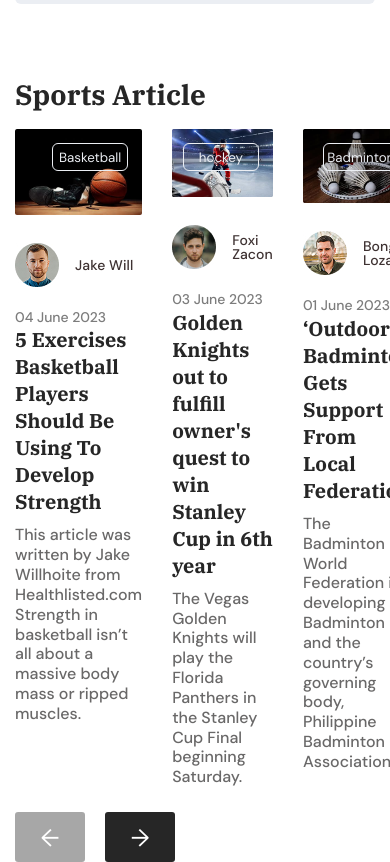
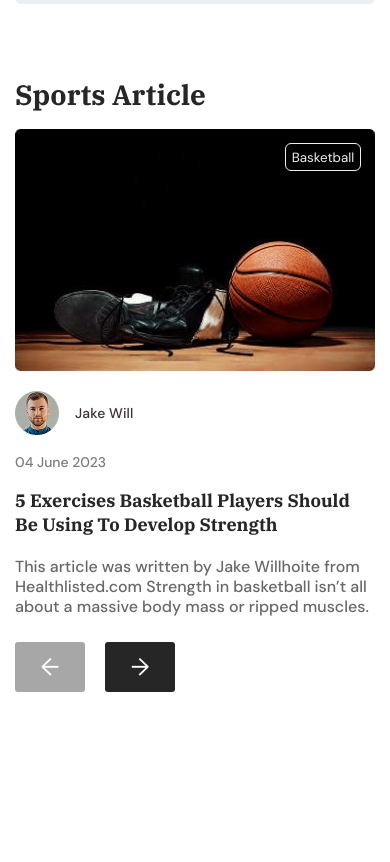
Before and after one commit to LiliiaGalkina/sportnews, a plain HTML site: page index.html in a window 390 px wide. Shown: the part 6931-7793 px from the top of the page. After the commit the page ends 7623 px from the top, so only its background shows below. Drawn offline with nearby package versions, Linux system fonts and the light colour scheme.

Commit message:
second-slider с адаптивом

```diff
--- a/index.html
+++ b/index.html
@@ -530,8 +530,7 @@
                 />
                 <button class="item-slider-articles__button">Basketball</button>
               </div>
-              <div class="item-slider-articles__content content-article">
-                <div class="content-article__autor autor-article">
+                <div class="item-slider-articles__autor autor-article">
                   <img
                     src="./img/articleslider/avatar1.jpg"
                     alt="foto Jake Will"
@@ -539,17 +538,16 @@
                   />
                   <span class="autor-article__name">Jake Will</span>
                 </div>
-                <span class="content-article__info">04 June 2023</span>
-                <h3 class="content-article__title">
+                <span class="item-slider-articles__info">04 June 2023</span>
+                <h3 class="item-slider-articles__title">
                   5 Exercises Basketball Players Should Be Using To Develop
                   Strength
                 </h3>
-                <p class="content-article__text">
+                <p class="item-slider-articles__text">
                   This article was written by Jake Willhoite from
                   Healthlisted.com Strength in basketball isn’t all about a
                   massive body mass or ripped muscles.
                 </p>
-              </div>
             </div>
             <div class="slider-articles__item item-slider-articles">
               <div class="item-slider-articles__img">
@@ -559,8 +557,7 @@
                 />
                 <button class="item-slider-articles__button">hockey</button>
               </div>
-              <div class="item-slider-articles__content content-article">
-                <div class="content-article__autor autor-article">
+                <div class="item-slider-articles__autor autor-article">
                   <img
                     src="./img/articleslider/avatar2.jpg"
                     alt="foto Foxi Zacon"
@@ -568,25 +565,16 @@
                   />
                   <span class="autor-article__name">Foxi Zacon</span>
 				   </div>
-                  <span class="content-article__info">03 June 2023</span>
-                  <h3 class="content-article__title">
-                    Golden Knights out to fulfill owner's quest to win Stanley
-                    Cup in 6th year
-                  </h3>
-                  <p class="content-article__text">
-                    The Vegas Golden Knights will play the Florida Panthers in
-                    the Stanley Cup Final beginning Saturday.
-                  </p>
-
-              </div>
+                  <span class="item-slider-articles__info">03 June 2023</span>
+				  <h3 class="item-slider-articles__title">Golden Knights out to fulfill owner's quest to win Stanley Cup in 6th year</h3>
+                  <p class="item-slider-articles__text">The Vegas Golden Knights will play the Florida Panthers in the Stanley Cup Final beginning Saturday. </p>
             </div>
             <div class="slider-articles__item item-slider-articles">
               <div class="item-slider-articles__img">
                 <img src="./img/articleslider/badminton.jpg" alt="badminton" />
                 <button class="item-slider-articles__button">Badminton</button>
               </div>
-              <div class="item-slider-articles__content content-article">
-                <div class="content-article__autor autor-article">
+                <div class="item-slider-articles__autor autor-article">
                   <img
                     src="./img/articleslider/avatar3.jpg"
                     alt="foto Bong Lozada"
@@ -594,17 +582,15 @@
                   />
                   <span class="autor-article__name">Bong Lozada</span>
 				   </div>
-                  <span class="content-article__info">01 June 2023</span>
-                  <h3 class="content-article__title">
+                  <span class="item-slider-articles__info">01 June 2023</span>
+                  <h3 class="item-slider-articles__title">
                     ‘Outdoor’ Badminton Gets Support From Local Federation
                   </h3>
-                  <p class="content-article__text">
+                  <p class="item-slider-articles__text">
                     The Badminton World Federation is developing Air Badminton
                     and the country’s governing body, Philippine Badminton
                     Association.
                   </p>
-
-              </div>
             </div>
             <div class="slider-articles__item item-slider-articles">
               <div class="item-slider-articles__img">
@@ -614,8 +600,7 @@
                 />
                 <button class="item-slider-articles__button">Basketball</button>
               </div>
-              <div class="item-slider-articles__content content-article">
-                <div class="content-article__autor autor-article">
+                <div class="item-slider-articles__autor autor-article">
                   <img
                     src="./img/articleslider/avatar1.jpg"
                     alt="foto Jake Will"
@@ -623,18 +608,16 @@
                   />
                   <span class="autor-article__name">Jake Will</span>
                 </div>
-                  <span class="content-article__info">04 June 2023</span>
-                  <h3 class="content-article__title">
+                <span class="item-slider-articles__info">04 June 2023</span>
+                <h3 class="item-slider-articles__title">
                   5 Exercises Basketball Players Should Be Using To Develop
                   Strength
                 </h3>
-                  <p class="content-article__text">
+                <p class="item-slider-articles__text">
                   This article was written by Jake Willhoite from
                   Healthlisted.com Strength in basketball isn’t all about a
                   massive body mass or ripped muscles.
                 </p>
-
-              </div>
             </div>
             <div class="slider-articles__item item-slider-articles">
               <div class="item-slider-articles__img">
@@ -644,8 +627,7 @@
                 />
                 <button class="item-slider-articles__button">hockey</button>
               </div>
-              <div class="item-slider-articles__content content-article">
-                <div class="content-article__autor autor-article">
+                <div class="item-slider-articles__autor autor-article">
                   <img
                     src="./img/articleslider/avatar2.jpg"
                     alt="foto Foxi Zacon"
@@ -653,25 +635,22 @@
                   />
                   <span class="autor-article__name">Foxi Zacon</span>
 				   </div>
-                  <span class="content-article__info">03 June 2023</span>
-                  <h3 class="content-article__title">
+                  <span class="item-slider-articles__info">03 June 2023</span>
+                  <h3 class="item-slider-articles__title">
                     Golden Knights out to fulfill owner's quest to win Stanley
                     Cup in 6th year
                   </h3>
-                  <p class="content-article__text">
+                  <p class="item-slider-articles__text">
                     The Vegas Golden Knights will play the Florida Panthers in
                     the Stanley Cup Final beginning Saturday.
                   </p>
-
-              </div>
             </div>
             <div class="slider-articles__item item-slider-articles">
               <div class="item-slider-articles__img">
                 <img src="./img/articleslider/badminton.jpg" alt="badminton" />
                 <button class="item-slider-articles__button">Badminton</button>
               </div>
-              <div class="item-slider-articles__content content-article">
-                <div class="content-article__autor autor-article">
+                <div class="item-slider-articles__autor autor-article">
                   <img
                     src="./img/articleslider/avatar3.jpg"
                     alt="foto Bong Lozada"
@@ -679,17 +658,15 @@
                   />
                   <span class="autor-article__name">Bong Lozada</span>
 				   </div>
-                  <span class="content-article__info">01 June 2023</span>
-                  <h3 class="content-article__title">
+                  <span class="item-slider-articles__info">01 June 2023</span>
+                  <h3 class="item-slider-articles__title">
                     ‘Outdoor’ Badminton Gets Support From Local Federation
                   </h3>
-                  <p class="content-article__text">
+                  <p class="item-slider-articles__text">
                     The Badminton World Federation is developing Air Badminton
                     and the country’s governing body, Philippine Badminton
                     Association.
                   </p>
-
-              </div>
             </div>
           </div>
           <div class="slider-nav2"></div>
--- a/js/main.js
+++ b/js/main.js
@@ -47,9 +47,15 @@ $(document).ready(function () {
     appendArrows: ".slider-nav2",
     responsive: [
       {
-        breakpoint: 481,
+        breakpoint: 769,
         settings: {
-          dots: false,
+          slidesToShow: 2,
+        },
+      },
+      {
+        breakpoint: 541,
+        settings: {
+          slidesToShow: 1,
         },
       },
     ],
--- a/scss/style.scss
+++ b/scss/style.scss
@@ -1099,7 +1099,7 @@ body {
 
   &__items {
     display: grid;
-    grid-template-columns: 23% 24% 49%;
+    grid-template-columns: 23% 24% 1fr;
     gap: 1.6rem 3rem;
   }
 
@@ -1250,7 +1250,7 @@ body {
 @media (max-width: 1280px) {
   .news {
     &__items {
-      grid-template-columns: 23% 26% 49%;
+      grid-template-columns: 23% 26% 1fr;
       gap: 1.6rem 2rem;
     }
   }
@@ -1267,7 +1267,7 @@ body {
 @media (max-width: 1024px) {
   .news {
     &__items {
-      grid-template-columns: 49% 49%;
+      grid-template-columns: 1fr 1fr;
       gap: 1.6rem 3rem;
     }
     &__title_last {
@@ -1364,22 +1364,30 @@ body {
 
 //second-slider
 .second-slider {
+	margin-bottom: 8rem;
 }
 
 .slider-articles {
   .slick-track {
-    display: flex;
-    gap: 3rem;
+    display: grid;
+   width: 100% !important;
+    grid-auto-flow: column;
+    grid-auto-columns: calc(100% / 3);
   }
   .slick-list {
-    margin-right: -3rem;
+    margin: 0 -1.5rem;
   }
-  // .slider-articles__item
 
-  &__item {
+  .slick-slide {
+    padding: 0 1.5rem;
   }
 }
+
 .item-slider-articles {
+  display: grid;
+  grid-row: span 5;
+  grid-template-rows: subgrid;
+  gap: 2rem;
   cursor: pointer;
   border-radius: 0.6rem;
   transition: transform 0.5s ease;
@@ -1391,7 +1399,6 @@ body {
 
   &__img {
     position: relative;
-    margin-bottom: 2.8rem;
     img {
       width: 100%;
       height: 100%;
@@ -1409,36 +1416,15 @@ body {
     border: 0.1rem solid $greyBackground;
   }
 
-  // .item-slider-articles__content
-
-  &__content {
-  }
-}
-.content-article {
-  // .content-article__autor
-
-  &__autor {
-    margin-bottom: 2rem;
-  }
-
-  // .content-article__info
-
   &__info {
-	margin-bottom: 1.8rem;
     font-size: 1.4rem;
     line-height: 100%;
     font-weight: 500;
     opacity: 0.6;
   }
-
-  // .content-article__title
-
   &__title {
-    @extend .card-trending__title;
-	font-size: 2rem;
+    @include section-title(2rem, 0);
   }
-
-  // .content-article__text
 
   &__text {
     font-size: 1.6rem;
@@ -1447,6 +1433,7 @@ body {
     color: $middleGreyText;
   }
 }
+
 .autor-article {
   display: flex;
   align-items: center;
@@ -1475,3 +1462,28 @@ body {
   gap: 2rem;
   margin-top: 2.5rem;
 }
+
+@media (max-width: 1024px) {
+	.item-slider-articles {
+		  &__title {
+    @include section-title(1.8rem, 0);
+
+  }
+	}
+}
+
+@media (max-width: 768px) {
+	.slider-articles {
+		.slick-track {
+			  grid-auto-columns: calc(100% / 2);
+		}
+	}
+}
+
+@media (max-width: 541px) {
+		.slider-articles {
+		.slick-track {
+			  grid-auto-columns: 100%;
+		}
+	}
+}
```
Also changed, not shown: css/style.css. Lines whose indentation alone changed are shown as unchanged.
